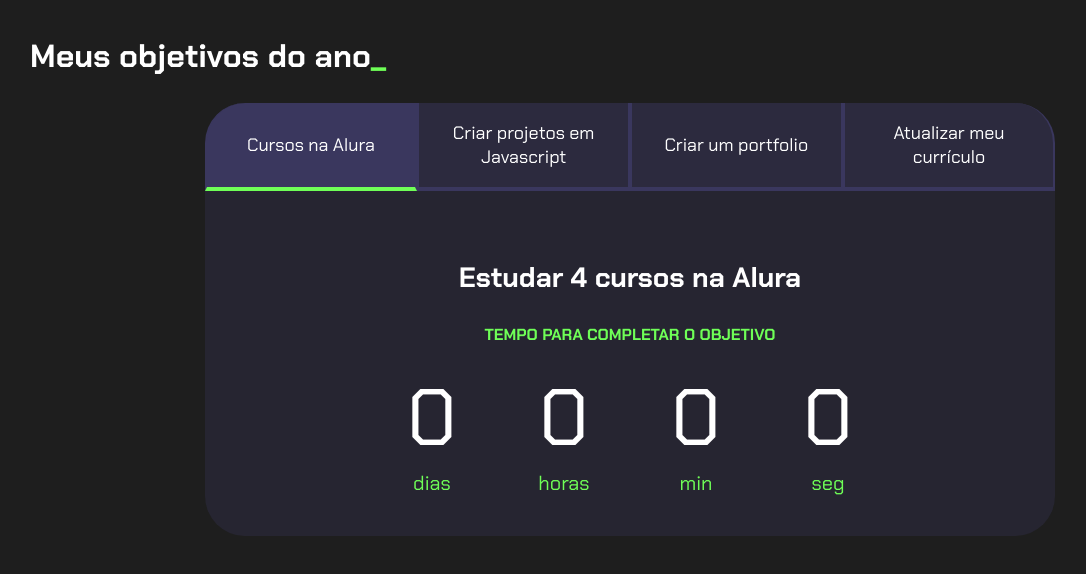
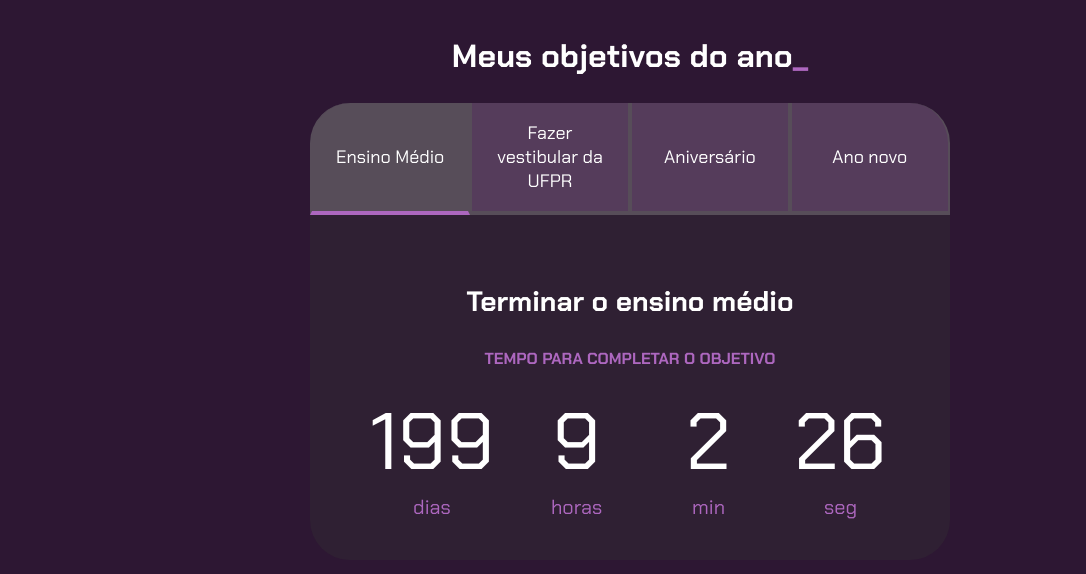
Before and after one commit to MestreKleber/projeto-de-vida, a plain HTML site: page index.html in a window 1280 px wide. Shown: the whole page, without its empty margins (10-1096 px from the left). Drawn offline with Linux system fonts and the light colour scheme.

Commit message:
meus objetivos, editar paleta de cores

```diff
--- a/index.html
+++ b/index.html
@@ -13,14 +13,14 @@
         <h2 class="titulo-principal">Meus objetivos do ano<span>_</span></h2>
         <div class="conteudo">
             <div class="botoes">
-                <button class="botao ativo">Cursos na Alura</button>
-                <button class="botao">Criar projetos em Javascript</button>
-                <button class="botao">Criar um portfolio</button>
-                <button class="botao">Atualizar meu currículo</button>
+                <button class="botao ativo">Ensino Médio</button>
+                <button class="botao">Fazer vestibular da UFPR</button>
+                <button class="botao">Aniversário</button>
+                <button class="botao">Ano novo</button>
             </div>
             <div class="abas-textos">
                 <div class="aba-conteudo ativo">
-                    <h3 class="aba-conteudo-titulo-principal">Estudar 4 cursos na Alura</h3>
+                    <h3 class="aba-conteudo-titulo-principal">Terminar o ensino médio</h3>
                     <h4 class="aba-conteudo-titulo-secundario">Tempo para completar o objetivo</h4>
                     <div class="contador">
                         <div class="contador-digito">
@@ -42,7 +42,7 @@
                     </div>
                 </div>
                 <div class="aba-conteudo">
-                    <h3 class="aba-conteudo-titulo-principal">Criar 5 projetos em Javascript</h3>
+                    <h3 class="aba-conteudo-titulo-principal">Fazer vestibular da UFPR</h3>
                     <h4 class="aba-conteudo-titulo-secundario">Tempo para completar o objetivo</h4>
                     <div class="contador">
                         <div class="contador-digito">
@@ -64,7 +64,7 @@
                     </div>
                 </div>
                 <div class="aba-conteudo">
-                    <h3 class="aba-conteudo-titulo-principal">Criar um portfolio com os meus 3 melhores projetos</h3>
+                    <h3 class="aba-conteudo-titulo-principal">Fazer aniversário de 17 anos</h3>
                     <h4 class="aba-conteudo-titulo-secundario">Tempo para completar o objetivo</h4>
                     <div class="contador">
                         <div class="contador-digito">
@@ -86,7 +86,7 @@
                     </div>
                 </div>
                 <div class="aba-conteudo">
-                    <h3 class="aba-conteudo-titulo-principal">Atualizar meu curriculo com os certificados da Alura</h3>
+                    <h3 class="aba-conteudo-titulo-principal">Ano novo de 2027</h3>
                     <h4 class="aba-conteudo-titulo-secundario">Tempo para completar o objetivo</h4>
                     <div class="contador">
                         <div class="contador-digito">
--- a/main.js
+++ b/main.js
@@ -15,10 +15,10 @@
 }
 
 const contadores = document.querySelectorAll(".contador");
-const tempoObjetivo1 = new Date("2023-10-05T00:00:00");
-const tempoObjetivo2 = new Date("2023-12-05T00:00:00");
-const tempoObjetivo3 = new Date("2023-12-30T00:00:00");
-const tempoObjetivo4 = new Date("2024-02-01T00:00:00");
+const tempoObjetivo1 = new Date("2026-12-20T00:00:00");
+const tempoObjetivo2 = new Date("2026-11-18T14:00:00");
+const tempoObjetivo3 = new Date("2026-11-21T08:30:00");
+const tempoObjetivo4 = new Date("2027-01-01T00:00:00");
 
 const tempos = [tempoObjetivo1, tempoObjetivo2, tempoObjetivo3, tempoObjetivo4];
 
--- a/style.css
+++ b/style.css
@@ -1,18 +1,19 @@
 @import url('https://fonts.googleapis.com/css2?family=Chakra+Petch:wght@400;700&display=swap');
 
 :root {
-    --cor-de-fundo: #1E1E1E;
-    --verde: #6FFF57;
+    --cor-de-fundo: #2D1733;
+    --verde: #AD67BF;
     --branco: #FFFFFF;
-    --botao-ativo: #3A375E;
-    --botao-inativo: rgba(58, 55, 94, 0.5);
-    --texto-fundo: rgba(58, 55, 94, 0.3);
+    --botao-ativo: #574D59;
+    --botao-inativo: rgba(133, 104, 140, 0.45);
+    --texto-fundo: rgba(48, 34, 51, 0.9);
 }
 
 body {
-    background-color: var(--cor-de-fundo);
+    background-color: #2D1733;
     color: var(--branco);
     font-family: 'Chakra Petch', sans-serif;
+    min-height: 100vh;
 }
 
 
@@ -27,7 +28,7 @@
 }
 
 .titulo-principal {
-    text-align: left;
+    text-align: center;
     width: 100%;
     font-size: 32px;
 }
```
